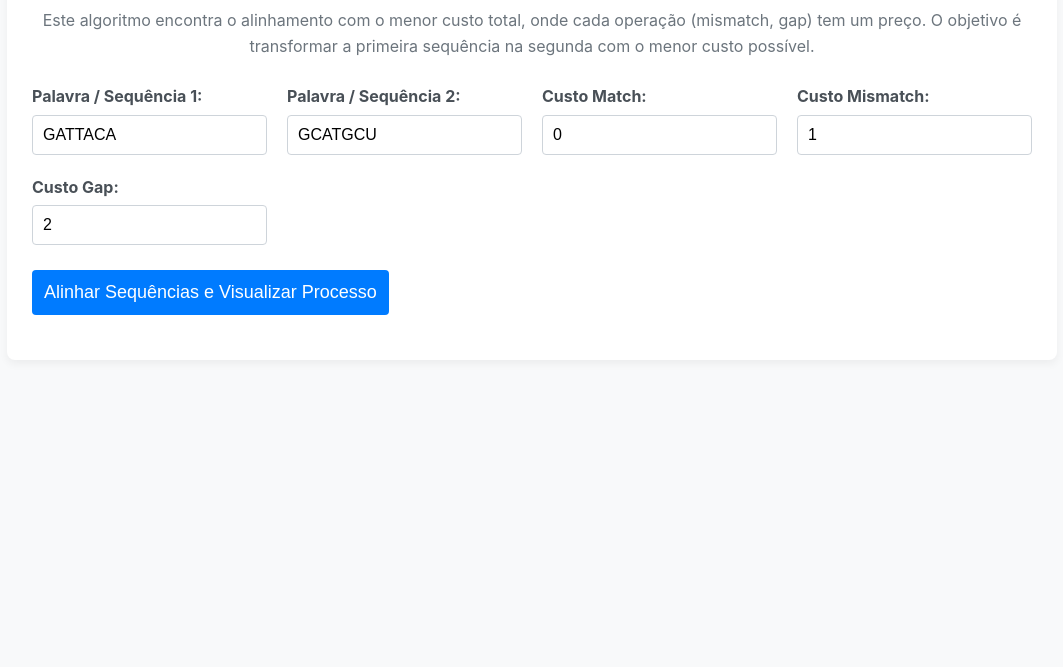
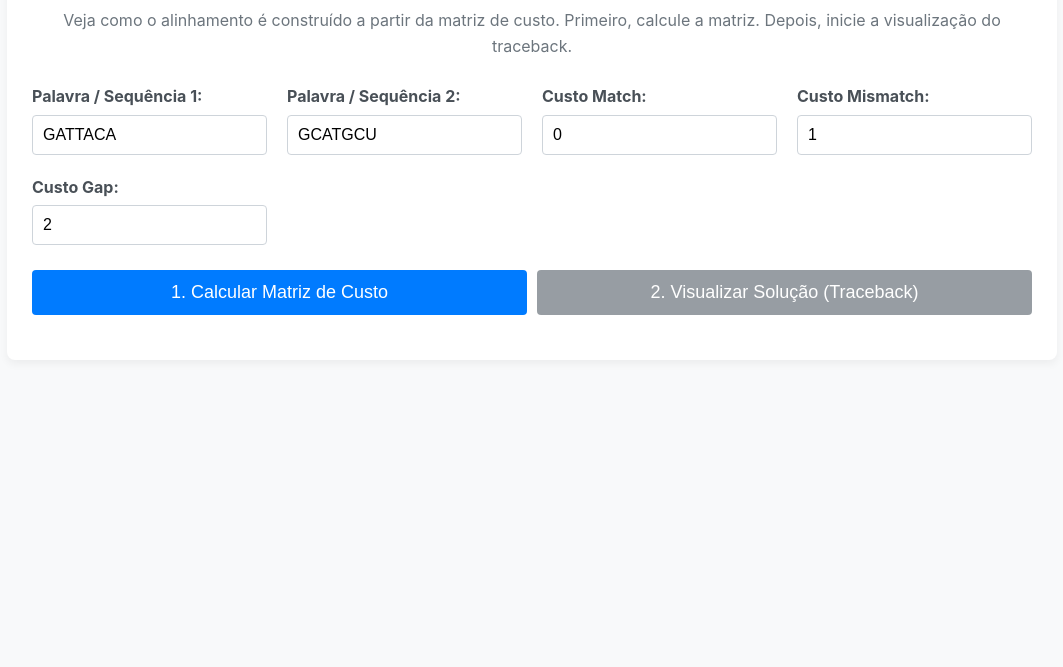
Before and after one commit to projeto-de-algoritmos-2025/PD_Rocha, a plain HTML site: page index.html in a window 1280 px wide. Shown: the part 133-800 px from the top of the page, without its empty margins (108-1171 px from the left). Drawn offline with Linux system fonts and the light colour scheme.

Commit message:
feat: find solution

```diff
--- a/index.html
+++ b/index.html
@@ -3,13 +3,14 @@
 <head>
     <meta charset="UTF-8">
     <meta name="viewport" content="width=device-width, initial-scale=1.0">
-    <title>Alinhamento de Sequências por Custo Mínimo</title>
+    <title>Alinhamento de Sequências: Visualização do Processo</title>
     <link rel="stylesheet" href="style.css">
 </head>
 <body>
     <div class="container">
-        <h1>Alinhamento de Sequências (Custo Mínimo)</h1>
-        <p class="intro">Este algoritmo encontra o alinhamento com o menor custo total, onde cada operação (mismatch, gap) tem um preço. O objetivo é transformar a primeira sequência na segunda com o menor custo possível.</p>
+        <h1>Alinhamento de Sequências: Visualização do Processo</h1>
+        <p class="intro">Veja como o alinhamento é construído a partir da matriz de custo. Primeiro, calcule a matriz. Depois, inicie a visualização do traceback.</p>
+
         <div class="controls">
             <div class="input-group">
                 <label for="seq1">Palavra / Sequência 1:</label>
@@ -32,7 +33,11 @@
                 <input type="number" id="gap" value="2">
             </div>
         </div>
-        <button onclick="runAlignment()">Alinhar Sequências e Visualizar Processo</button>
+
+        <div class="button-group">
+            <button id="calculate-btn" onclick="calculateMatrix()">1. Calcular Matriz de Custo</button>
+            <button id="visualize-btn" onclick="visualizeTraceback()" disabled>2. Visualizar Solução (Traceback)</button>
+        </div>
 
         <div id="results">
             <h2 id="results-title" style="display:none;">Resultados</h2>
--- a/script.js
+++ b/script.js
@@ -1,4 +1,10 @@
-function runAlignment() {
+// Variável global para armazenar os dados do alinhamento entre as funções
+let alignmentData = {};
+
+// Função para criar um atraso (delay)
+const sleep = ms => new Promise(res => setTimeout(res, ms));
+
+function calculateMatrix() {
     // Obter entradas do usuário
     const seq1 = document.getElementById('seq1').value.toUpperCase();
     const seq2 = document.getElementById('seq2').value.toUpperCase();
@@ -11,13 +17,12 @@ function runAlignment() {
         return;
     }
 
-    // --- 1. Inicialização da Matriz ---
+    // --- 1. Cálculo da Matriz de Custo ---
     const m = seq1.length;
     const n = seq2.length;
     const dp = Array(m + 1).fill(null).map(() => Array(n + 1).fill(0));
     const traceback = Array(m + 1).fill(null).map(() => Array(n + 1).fill(null));
 
-    // Preencher a primeira linha e coluna com os custos de gap acumulados
     for (let i = 1; i <= m; i++) {
         dp[i][0] = i * gapCost;
         traceback[i][0] = 'top';
@@ -27,97 +32,126 @@ function runAlignment() {
         traceback[0][j] = 'left';
     }
 
-    // --- 2. Preenchimento da Matriz (com Minimização de Custo) ---
     for (let i = 1; i <= m; i++) {
         for (let j = 1; j <= n; j++) {
             const cost = (seq1[i - 1] === seq2[j - 1]) ? matchCost : mismatchCost;
-
             const diagCost = dp[i - 1][j - 1] + cost;
             const topCost = dp[i - 1][j] + gapCost;
             const leftCost = dp[i][j - 1] + gapCost;
 
-            // Usar Math.min() para encontrar o menor custo
             dp[i][j] = Math.min(diagCost, topCost, leftCost);
 
-            // Armazenar a direção do menor custo para o traceback
-            if (dp[i][j] === diagCost) {
-                traceback[i][j] = 'diag';
-            } else if (dp[i][j] === topCost) {
-                traceback[i][j] = 'top';
-            } else { // leftCost
-                traceback[i][j] = 'left';
-            }
+            if (dp[i][j] === diagCost) traceback[i][j] = 'diag';
+            else if (dp[i][j] === topCost) traceback[i][j] = 'top';
+            else traceback[i][j] = 'left';
         }
     }
 
-    // --- 3. Traceback (Funciona da mesma forma, seguindo o caminho gravado) ---
+    // Armazenar os resultados para a função de visualização
+    alignmentData = { dp, traceback, seq1, seq2, m, n };
+
+    // --- 2. Exibir a Matriz Completa ---
+    document.getElementById('results-title').style.display = 'block';
+    document.getElementById('score-output').innerHTML = `<h3>Custo Mínimo Final: ${dp[m][n]}</h3>`;
+    document.getElementById('alignment-output').innerHTML = ''; // Limpar alinhamento anterior
+
+    let tableHTML = '<h3>Matriz de Custo:</h3><table><thead><tr><th></th><th>#</th>';
+    for (let char of seq2) tableHTML += `<th>${char}</th>`;
+    tableHTML += '</tr></thead><tbody>';
+
+    for (let i = 0; i <= m; i++) {
+        tableHTML += `<tr><th>${(i > 0) ? seq1[i - 1] : '#'}</th>`;
+        for (let j = 0; j <= n; j++) {
+            // Adicionar um ID único para cada célula para fácil manipulação
+            tableHTML += `<td id="cell-${i}-${j}">${dp[i][j]}</td>`;
+        }
+        tableHTML += '</tr>';
+    }
+    tableHTML += '</tbody></table>';
+    document.getElementById('matrix-container').innerHTML = tableHTML;
+
+    // Habilitar o botão de visualização
+    document.getElementById('visualize-btn').disabled = false;
+}
+
+async function visualizeTraceback() {
+    const { dp, traceback, seq1, seq2, m, n } = alignmentData;
+    if (!dp) return;
+
+    // Desabilitar botões durante a animação
+    document.getElementById('calculate-btn').disabled = true;
+    document.getElementById('visualize-btn').disabled = true;
+
+    // Limpar destaques anteriores da tabela
+    for (let i = 0; i <= m; i++) {
+        for (let j = 0; j <= n; j++) {
+            document.getElementById(`cell-${i}-${j}`).classList.remove('traceback-path', 'traceback-current');
+        }
+    }
+
     let aligned1 = '';
     let aligned2 = '';
     let alignmentInfo = '';
     let i = m;
     let j = n;
-    const path = new Set();
+
+    const alignmentResultDiv = document.querySelector('.alignment-result') || document.createElement('div');
+    if (!document.querySelector('.alignment-result')) {
+        alignmentResultDiv.className = 'alignment-result';
+        document.getElementById('alignment-output').innerHTML = '<h3>Construindo Alinhamento:</h3>';
+        document.getElementById('alignment-output').appendChild(alignmentResultDiv);
+    }
 
     while (i > 0 || j > 0) {
-        path.add(`${i}-${j}`);
+        const currentCell = document.getElementById(`cell-${i}-${j}`);
+        currentCell.classList.add('traceback-current');
+
+        // Exibir o alinhamento sendo construído
+        alignmentResultDiv.innerHTML = `<span>${aligned1}</span>\n` +
+                                       `<span>${alignmentInfo}</span>\n` +
+                                       `<span>${aligned2}</span>`;
+
+        await sleep(500); // Pausa de 500ms para visualização
+
         const dir = traceback[i][j];
+        let tempAligned1 = '', tempAligned2 = '', tempInfo = '';
+
         if (dir === 'diag') {
-            aligned1 = seq1[i - 1] + aligned1;
-            aligned2 = seq2[j - 1] + aligned2;
-            alignmentInfo = ((seq1[i - 1] === seq2[j - 1]) ?
-                '<span class="match">|</span>' : '<span class="mismatch"> </span>') + alignmentInfo;
-            i--;
-            j--;
+            tempAligned1 = seq1[i - 1];
+            tempAligned2 = seq2[j - 1];
+            tempInfo = (seq1[i - 1] === seq2[j - 1]) ? '<span class="match">|</span>' : '<span class="mismatch"> </span>';
+            i--; j--;
         } else if (dir === 'top') {
-            aligned1 = seq1[i - 1] + aligned1;
-            aligned2 = '-' + aligned2;
-            alignmentInfo = '<span class="gap"> </span>' + alignmentInfo;
+            tempAligned1 = seq1[i - 1];
+            tempAligned2 = '-';
+            tempInfo = '<span class="gap"> </span>';
             i--;
         } else { // left
-            aligned1 = '-' + aligned1;
-            aligned2 = seq2[j - 1] + aligned2;
-            alignmentInfo = '<span class="gap"> </span>' + alignmentInfo;
+            tempAligned1 = '-';
+            tempAligned2 = seq2[j - 1];
+            tempInfo = '<span class="gap"> </span>';
             j--;
         }
+
+        aligned1 = tempAligned1 + aligned1;
+        aligned2 = tempAligned2 + aligned2;
+        alignmentInfo = tempInfo + alignmentInfo;
+
+        currentCell.classList.remove('traceback-current');
+        currentCell.classList.add('traceback-path');
+
+        // Adicionar seta indicando o caminho
+        const arrow = dir === 'diag' ? '↖' : dir === 'top' ? '↑' : '←';
+        const arrowClass = dir === 'diag' ? 'diag-arrow' : dir === 'top' ? 'top-arrow' : 'left-arrow';
+        currentCell.innerHTML = `${dp[i+ (dir !== 'left')][j + (dir !== 'top')]}<span class="arrow ${arrowClass}">${arrow}</span>`;
     }
-    path.add(`0-0`);
 
-    // --- 4. Exibição dos Resultados ---
-    document.getElementById('results-title').style.display = 'block';
+    // Marcar a célula de origem e exibir o alinhamento final
+    document.getElementById('cell-0-0').classList.add('traceback-path');
+    alignmentResultDiv.innerHTML = `<span>${aligned1}</span>\n` +
+                                   `<span>${alignmentInfo}</span>\n` +
+                                   `<span>${aligned2}</span>`;
 
-    // Exibir custo final
-    document.getElementById('score-output').innerHTML = `<h3>Custo Mínimo do Alinhamento: ${dp[m][n]}</h3>`;
-
-    // Exibir alinhamento
-    const alignmentHTML = `<div class="alignment-result">` +
-                          `<span>${aligned1}</span>\n` +
-                          `<span>${alignmentInfo}</span>\n` +
-                          `<span>${aligned2}</span>` +
-                          `</div>`;
-    document.getElementById('alignment-output').innerHTML = `<h3>Alinhamento de Custo Mínimo:</h3>${alignmentHTML}`;
-
-    // Exibir matriz
-    let tableHTML = '<h3>Matriz de Custo (com Caminho Destacado):</h3><table><thead><tr><th></th><th>#</th>';
-    for (let char of seq2) {
-        tableHTML += `<th>${char}</th>`;
-    }
-    tableHTML += '</tr></thead><tbody>';
-
-    for (i = 0; i <= m; i++) {
-        tableHTML += `<tr><th>${(i > 0) ? seq1[i - 1] : '#'}</th>`;
-        for (j = 0; j <= n; j++) {
-            const isPath = path.has(`${i}-${j}`);
-            let arrow = '';
-            if(i > 0 || j > 0) {
-                const dir = traceback[i][j];
-                if (dir === 'diag') arrow = '<span class="arrow diag-arrow">↖</span>';
-                else if (dir === 'top') arrow = '<span class="arrow top-arrow">↑</span>';
-                else if (dir === 'left') arrow = '<span class="arrow left-arrow">←</span>';
-            }
-            tableHTML += `<td class="${isPath ? 'traceback-path' : ''}">${dp[i][j]}${isPath ? arrow : ''}</td>`;
-        }
-        tableHTML += '</tr>';
-    }
-    tableHTML += '</tbody></table>';
-    document.getElementById('matrix-container').innerHTML = tableHTML;
+    // Habilitar o botão de cálculo para um novo alinhamento
+    document.getElementById('calculate-btn').disabled = false;
 }
--- a/style.css
+++ b/style.css
@@ -36,26 +36,17 @@ h1, h2 {
     margin-bottom: 25px;
 }
 
-.input-group {
-    display: flex;
-    flex-direction: column;
-}
+.input-group { display: flex; flex-direction: column; }
+.input-group label { font-weight: bold; margin-bottom: 5px; color: #495057; }
+.input-group input { padding: 10px; border: 1px solid #ced4da; border-radius: 4px; font-size: 16px; }
 
-.input-group label {
-    font-weight: bold;
-    margin-bottom: 5px;
-    color: #495057;
-}
-
-.input-group input {
-    padding: 10px;
-    border: 1px solid #ced4da;
-    border-radius: 4px;
-    font-size: 16px;
+.button-group {
+    display: grid;
+    grid-template-columns: 1fr 1fr;
+    gap: 10px;
 }
 
 button {
-    grid-column: 1 / -1;
     padding: 12px;
     background-color: #007bff;
     color: white;
@@ -63,16 +54,17 @@ button {
     border-radius: 4px;
     cursor: pointer;
     font-size: 18px;
-    transition: background-color 0.2s;
+    transition: background-color 0.2s, opacity 0.2s;
 }
 
-button:hover {
-    background-color: #0056b3;
+button:hover { background-color: #0056b3; }
+button:disabled {
+    background-color: #6c757d;
+    cursor: not-allowed;
+    opacity: 0.7;
 }
 
-#results {
-    margin-top: 20px;
-}
+#results { margin-top: 20px; }
 
 .alignment-result {
     font-family: 'Courier New', Courier, monospace;
@@ -83,23 +75,16 @@ button:hover {
     border-radius: 4px;
     overflow-x: auto;
     text-align: center;
+    min-height: 80px;
 }
 
 .match { color: #28a745; font-weight: bold; }
 .mismatch { color: #dc3545; font-weight: bold; }
 .gap { color: #007bff; }
 
-#matrix-container {
-    overflow-x: auto;
-    margin-top: 20px;
-}
+#matrix-container { overflow-x: auto; margin-top: 20px; }
 
-table {
-    border-collapse: collapse;
-    font-family: 'Courier New', Courier, monospace;
-    margin: auto;
-}
-
+table { border-collapse: collapse; font-family: 'Courier New', Courier, monospace; margin: auto; }
 th, td {
     border: 1px solid #dee2e6;
     padding: 8px;
@@ -107,23 +92,17 @@ th, td {
     min-width: 45px;
     height: 45px;
     position: relative;
+    transition: background-color 0.3s;
+}
+th { background-color: #f1f3f5; font-size: 1.1em; }
+
+.traceback-path { background-color: #cfe2ff; }
+.traceback-current {
+    background-color: #ffc107; /* Amarelo para destaque */
+    border: 2px solid #e0a800;
 }
 
-th {
-    background-color: #f1f3f5;
-    font-size: 1.1em;
-}
-
-.traceback-path {
-    background-color: #cfe2ff;
-}
-
-.arrow {
-    position: absolute;
-    font-size: 10px;
-    color: #6c757d;
-}
-
+.arrow { position: absolute; font-size: 10px; color: #6c757d; }
 .diag-arrow { top: 2px; left: 2px; transform: rotate(135deg); }
 .top-arrow { top: 2px; left: 50%; transform: translateX(-50%) rotate(90deg); }
 .left-arrow { top: 50%; left: 2px; transform: translateY(-50%); }
```
